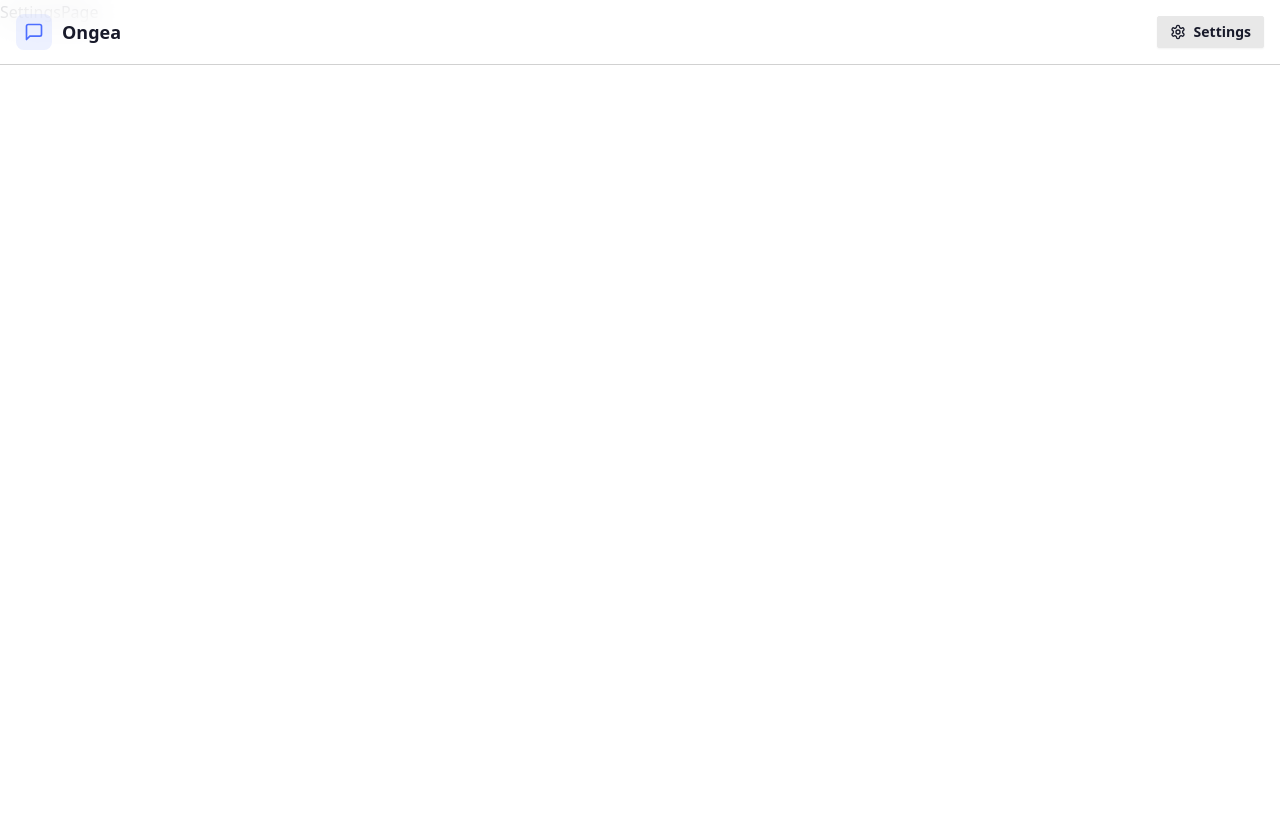
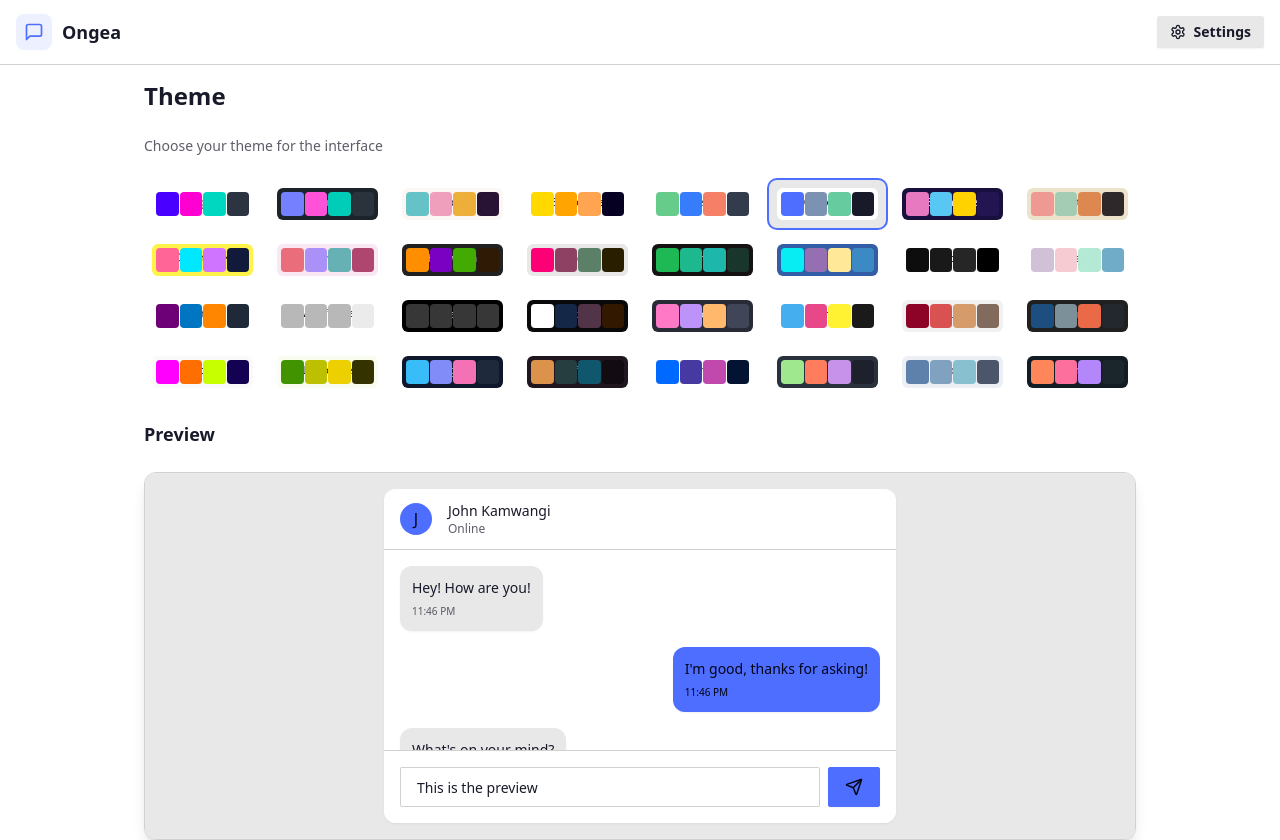
Before and after one commit to frankkinuthian/Simple-chat-app, a React (Vite) app in the folder frontend/: page /settings in a window 1280 px wide. Before the commit the page ends 800 px from the top, so only its background shows below. Built offline with nearby package versions, Linux system fonts and the light colour scheme; no server answers.

Commit message:
Update SettingsPage.jsx
* Mapped through themes array
* Set persistence to localStorage
* Test that theme works on each page

```diff
--- a/frontend/src/pages/SettingsPage.jsx
+++ b/frontend/src/pages/SettingsPage.jsx
@@ -1,9 +1,165 @@
+import { useThemeStore } from "../store/useThemeStore";
+import { THEMES } from "../constants";
+import { Send } from "lucide-react";
 
+/**
+ * These are just some fake messages we use to show how
+ * different themes look in the preview.
+ */
+const PREVIEW_MESSAGES = [
+  {
+    id: 1,
+    content: "Hey! How are you!",
+    isSent: false,
+  },
+  {
+    id: 2,
+    content: "I'm good, thanks for asking!",
+    isSent: true,
+  },
+  {
+    id: 3,
+    content: "What's on your mind?",
+    isSent: false,
+  },
+  {
+    id: 4,
+    content: "Just checking in on you.",
+    isSent: true,
+  },
+];
 
+/**
+ * This is our Settings page
+ *
+ * Right now it's mainly for picking your favorite theme, but who knows what
+ * cool features to add later? The page shows you a live preview of how
+ * the chat will look with each theme
+ *
+ *
+ * - Pick from a bunch of awesome themes
+ * - See exactly how your messages will look
+ * - Live preview with some sample chat messages
+ */
 const SettingsPage = () => {
+  const { theme, setTheme } = useThemeStore();
   return (
-    <div>SettingsPage</div>
-  )
-}
+    <div className="h-screen container mx-auto px-4 pt-20 max-w-5xl">
+      <div className="space-y-6">
+        <h2 className="text-2xl font-semibold">Theme</h2>
+        <p className="text-sm text-base-content/70">
+          Choose your theme for the interface
+        </p>
+        <div className="grid grid-cols-4 sm:grid-cols-6 md:grid-cols-8 gap-2">
+          {THEMES.map((t) => (
+            <button
+              key={t}
+              className={`
+                group flex flex-col items-center gap-1.5 p-2 rounded-lg transition-colors
+                ${
+                  theme === t
+                    ? "bg-base-200 ring-2 ring-primary"
+                    : "hover:bg-base-200/50"
+                }
+                `}
+              onClick={() => setTheme(t)}
+              aria-label={`Select ${t} theme`}
+              aria-pressed={theme === t}
+            >
+              <div
+                className="relative h-8 w-full rounded-md overflow-hidden"
+                data-theme={t}
+              >
+                <div className="absolute inset-0 grid grid-cols-4 gap-px p-1">
+                  <div className="rounded bg-primary"></div>
+                  <div className="rounded bg-secondary"></div>
+                  <div className="rounded bg-accent"></div>
+                  <div className="rounded bg-neutral"></div>
+                </div>
+                <span className="text-[10px] font-medium truncate w-full text-center">
+                  {t.charAt(0).toUpperCase() + t.slice(1)}
+                </span>
+              </div>
+            </button>
+          ))}
+        </div>
 
-export default SettingsPage
+        {/* PREVIEW MESSAGES SECTION */}
+        <h3 className="text-lg font-semibold">Preview</h3>
+        <div className="rounded-xl border border-base-300 overflow-hidden bg-base-100 shadow-lg">
+          <div className="p-4 bg-base-200">
+            <div className="max-w-lg mx-auto">
+              {/* MOCK UI For chat */}
+              <div className="bg-base-100 rounded-xl shadow-sm overflow-hidden">
+                {/* Header for chat */}
+                <div className="px-4 py-3 border-b border-base-300 bg-base-100">
+                  <div className="flex items-center gap-4">
+                    <div className="w-8 h-8 rounded-full bg-primary flex items-center justify-center text-primary-content font-medium">
+                      J{/* Chat profile letter hacky workaround */}
+                    </div>
+                    <div>
+                      <h3 className="text-sm font-medium">John Kamwangi</h3>
+                      <p className="text-xs text-base-content/70">Online</p>
+                    </div>
+                  </div>
+                </div>
+                {/* CHAT MESSAGES */}
+                <div className="p-4 space-y-4 min-h-[200px] max-h-[200px] bg-base-100 overflow-y-auto ">
+                  {PREVIEW_MESSAGES.map((message) => (
+                    <div
+                      key={message.id}
+                      className={`flex ${
+                        message.isSent ? "justify-end" : "justify-start"
+                      }`}
+                    >
+                      <div
+                        className={`max-w-[80%] rounded-xl p-3 shadow-sm
+                        ${
+                          message.isSent
+                            ? "bg-primary text-primary-content"
+                            : "bg-base-200 text-base-content"
+                        }
+                        `}
+                      >
+                        <p className="text-sm">{message.content}</p>
+                        <p
+                          className={`text-[10px] mt-1.5
+                          ${
+                            message.isSent
+                              ? "text-primary-content/70}"
+                              : "text-base-content/70"
+                          }
+                          `}
+                        >
+                          11:46 PM
+                        </p>
+                      </div>
+                    </div>
+                  ))}
+                </div>
+
+                {/* CHAT INPUT FIELD */}
+                <div className="p-4 border-t border-base-300 bg-base-100">
+                  <div className="flex gap-2">
+                    <input
+                      type="text"
+                      className="input flex-1 input-bordered text-sm h-10"
+                      placeholder="Type a message..."
+                      value="This is the preview"
+                      readOnly
+                    ></input>
+                    <button className="btn btn-primary h-10 min-h-0">
+                      <Send size={18} />
+                    </button>
+                  </div>
+                </div>
+              </div>
+            </div>
+          </div>
+        </div>
+      </div>
+    </div>
+  );
+};
+
+export default SettingsPage;
```
